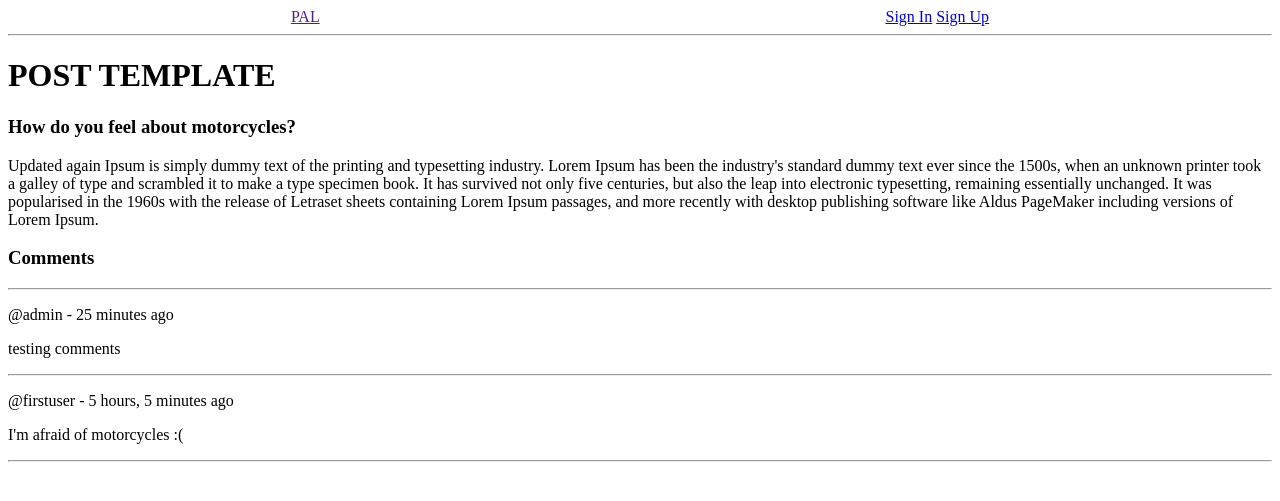
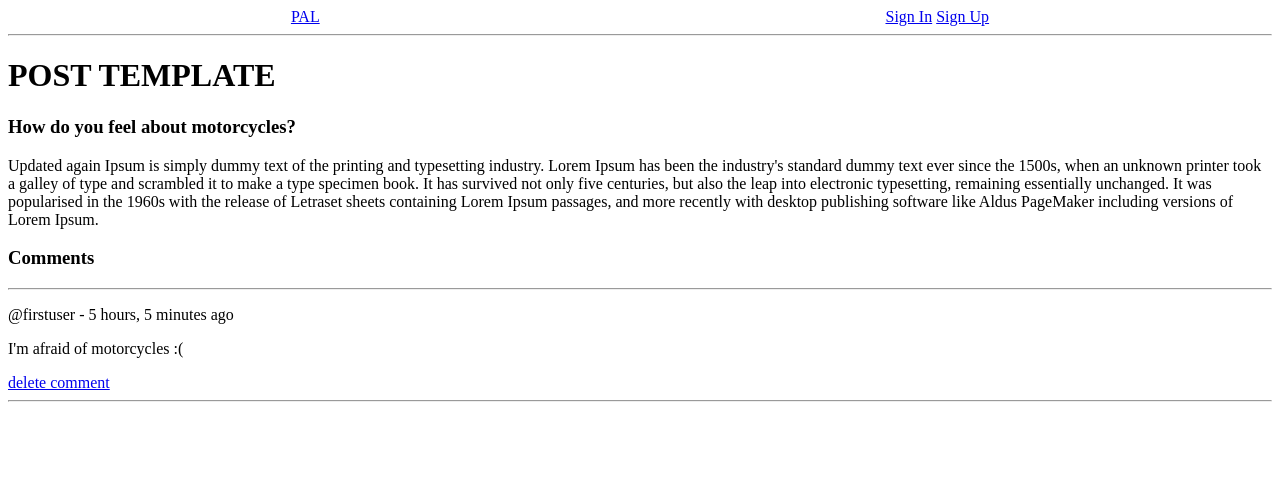
Before and after one commit to vladblk/G608-WebAppProgramming1, a Django app: page /post/1/ in a window 1280 px wide. Shown: the top 501 px of the page. Run offline with Django 4.2, Linux system fonts and the light colour scheme; data comes from the database, SQL or seed files in the repository; both versions use the stored data as it was after the commit.

Commit message:
comments

```diff
--- a/PAL - final project/pal/comments/urls.py
+++ b/PAL - final project/pal/comments/urls.py
@@ -1,5 +1,8 @@
 from django.urls import path
+from . import views
 
 app_name = 'comments'
 
-urlpatterns = []
+urlpatterns = [
+    path('delete-comment/<str:pk>', views.delete_comment, name='delete-comment'),
+]
--- a/PAL - final project/pal/posts/templates/posts/post.html
+++ b/PAL - final project/pal/posts/templates/posts/post.html
@@ -17,12 +17,26 @@
 <h3>Comments</h3>
 <hr>
 
+{% if request.user.is_authenticated %}
+    <div>
+        <form action="" method='POST'>
+            {% csrf_token %}
+
+            <textarea name="comment" id="comment" cols="50" rows="10" placeholder="Enter your comment..."></textarea>
+
+            <input type="submit" value="Add comment">
+        </form>
+    </div>
+{% endif %}
+
 <div>
     {% for comment in comments %}
 
         <div>
             <p>@{{ comment.user }} - {{ comment.created|timesince }} ago</p>
             <p>{{ comment.body }}</p>
+
+            <a href="{% url 'comments:delete-comment' comment.id %}">delete comment</a>
         </div>
 
         <hr>
--- a/PAL - final project/pal/posts/views.py
+++ b/PAL - final project/pal/posts/views.py
@@ -18,7 +18,16 @@ def index(request):
 
 def post(request, pk):
     post = Post.objects.get(id=pk)
-    comments = Comment.objects.all().order_by('-created')
+    comments = post.comment_set.all().order_by('-created') # get the comments from each post
+
+    if request.method == 'POST':
+        Comment.objects.create(
+            user = request.user,
+            post = post,
+            body = request.POST.get('comment')
+        )
+
+        return redirect('posts:post', pk=post.id)
 
     context = {
     'post': post,
@@ -78,7 +87,7 @@ def delete_post(request, pk):
     post = Post.objects.get(id=pk)
 
     if request.user != post.user:
-        return render(request, 'posts/not_allowed.html')
+        return render(request, 'not_allowed.html')
 
     if request.method == 'POST':
         post.delete()
@@ -90,4 +99,4 @@ def delete_post(request, pk):
         'to_delete': post
     }
 
-    return render(request, 'posts/delete.html', context)
+    return render(request, 'delete.html', context)
--- a/PAL - final project/pal/templates/navbar.html
+++ b/PAL - final project/pal/templates/navbar.html
@@ -7,7 +7,7 @@
 </style>
 
 <nav>
-    <a href="">PAL</a>
+    <a href="{% url 'posts:index' %}">PAL</a>
 
     <div>
         {% if request.user.is_authenticated %}
```
Also changed, not shown: PAL - final project/pal/comments/views.py (+22 -1 lines), PAL - final project/pal/db.sqlite3, PAL - final project/pal/templates/delete.html (renamed from PAL - final project/pal/posts/templates/posts/delete.html), PAL - final project/pal/templates/not_allowed.html (renamed from PAL - final project/pal/posts/templates/posts/not_allowed.html).
